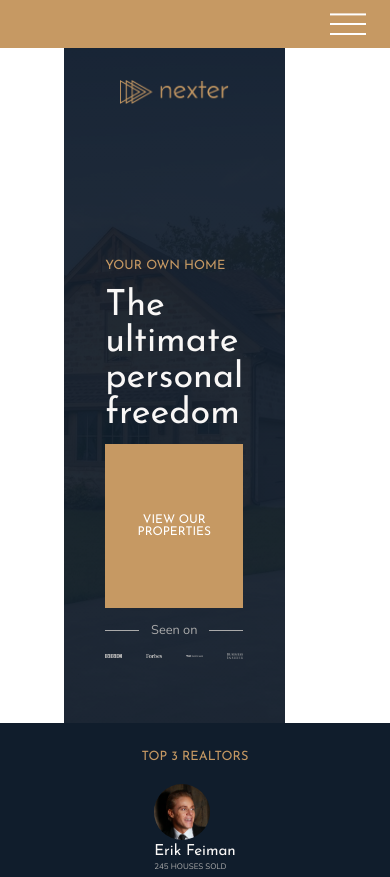
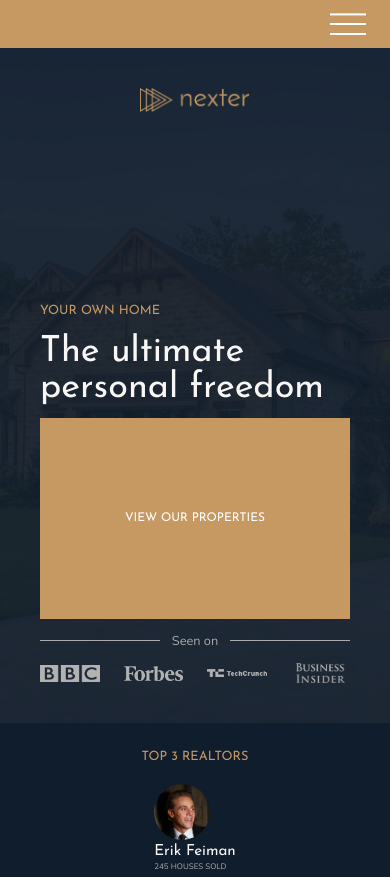
Before and after one commit to simozan/Nexter, a website: page index.html in a window 390 px wide. Shown: the top 877 px of the page. Drawn offline with nearby package versions, Linux system fonts and the light colour scheme; files that its build step writes are made by us from their sources.

Commit message:
update media queries

```diff
--- a/sass/_base.scss
+++ b/sass/_base.scss
@@ -18,6 +18,8 @@ $font-display: 'Josefin Sans', sans-serif;
 $bp-largest: 75em; // 1200px
 $bp-large: 62.5em; // 1000px
 $bp-medium: 50em; // 800px
+$bp-small: 37.5em; // 600px
+
 
 
 
--- a/sass/_header.scss
+++ b/sass/_header.scss
@@ -16,6 +16,14 @@
   grid-template-columns: minmax(min-content, max-content);
   grid-row-gap: 1.5rem;
   justify-content: center;
+
+  @media only screen and (max-width: $bp-medium) {
+    grid-column: 1 / -1;
+  }
+
+  @media only screen and (max-width: $bp-small) {
+    padding: 5rem;
+  }
 
   &__logo {
     height: 3rem;
--- a/sass/_realtors.scss
+++ b/sass/_realtors.scss
@@ -22,6 +22,10 @@
     @media only screen and (max-width: $bp-medium) {
       grid-template-columns: repeat(3, min-content max-content);
     }
+
+    @media only screen and (max-width: $bp-small) {
+      grid-template-columns: min-content max-content;
+    }
   }
   &__img {
     width: 7rem;
```
